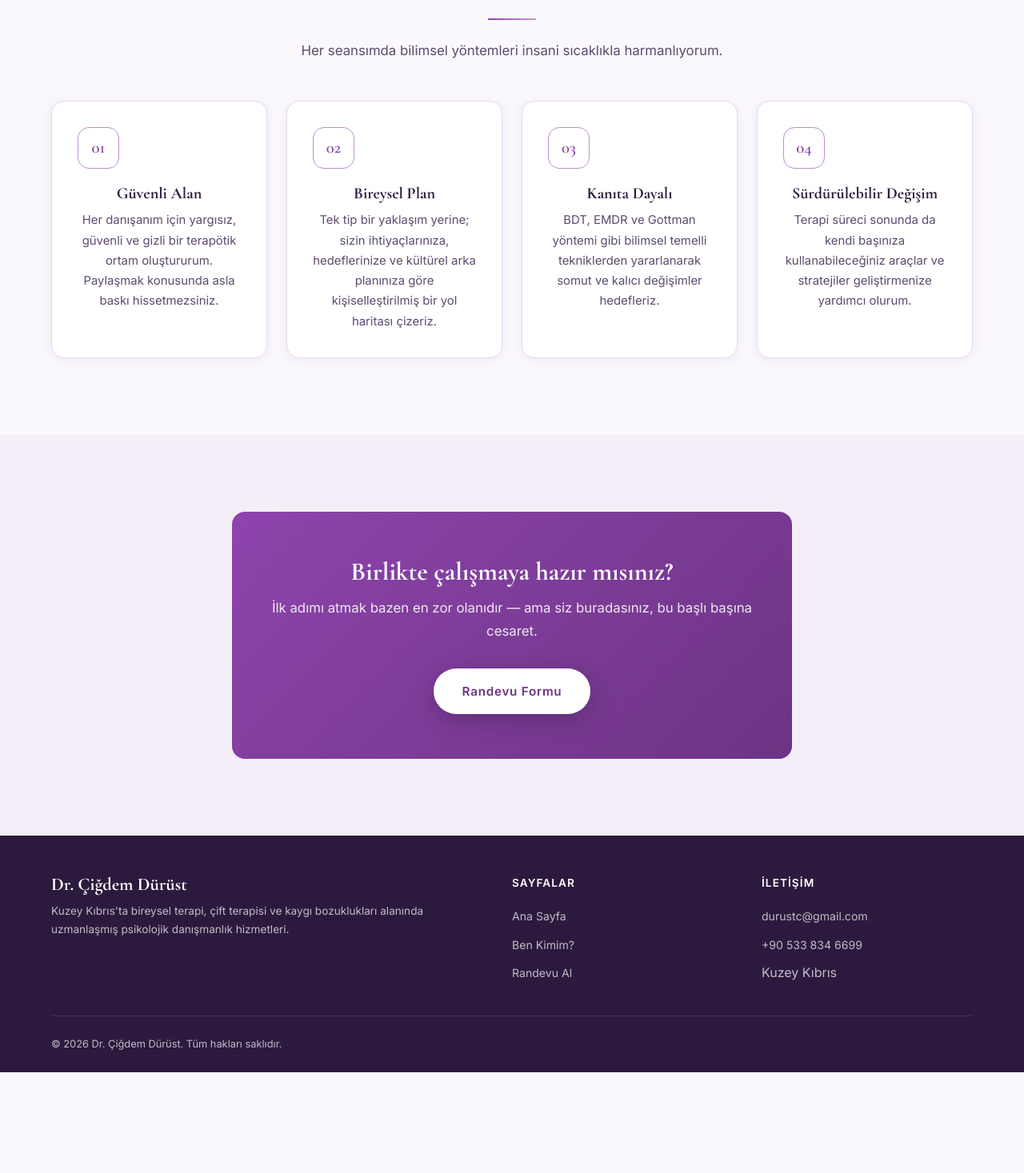
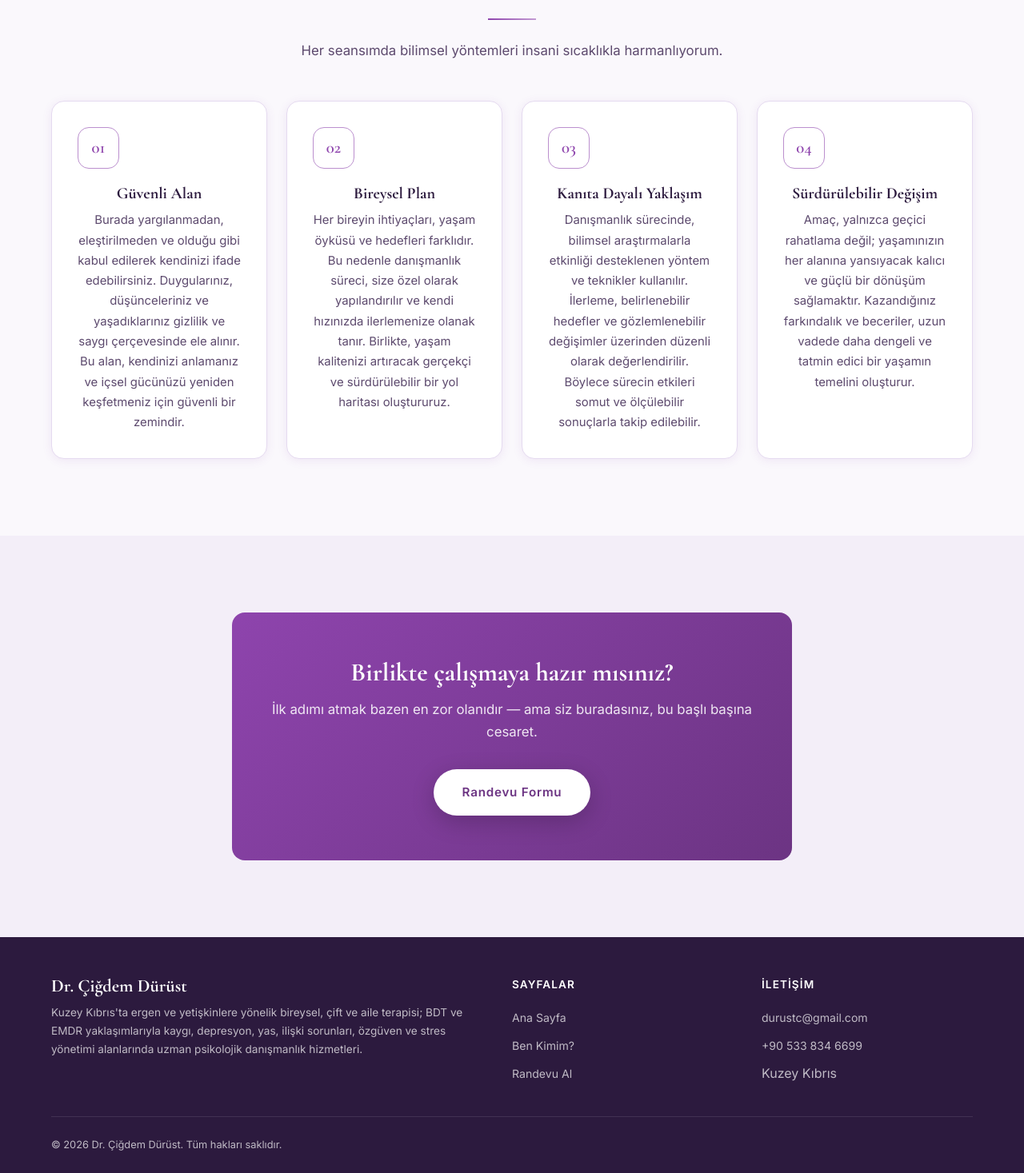
Before and after one commit to tolgaosman/cigdemWebsite, a Next.js app: page /cigdemWebsite/hakkimda in a window 1280 px wide. Shown: the part 2148-3615 px from the top of the page at 80% size. Before the commit the page ends 3489 px from the top, so only its background shows below. Built offline with nearby package versions, Linux system fonts and the light colour scheme.

Commit message:
sel gücümüz

```diff
--- a/src/app/hakkimda/page.tsx
+++ b/src/app/hakkimda/page.tsx
@@ -176,22 +176,22 @@ export default function HakkimdaPage() {
             {
               num: '01',
               title: 'Güvenli Alan',
-              desc: 'Her danışanım için yargısız, güvenli ve gizli bir terapötik ortam oluştururum. Paylaşmak konusunda asla baskı hissetmezsiniz.',
+              desc: 'Burada yargılanmadan, eleştirilmeden ve olduğu gibi kabul edilerek kendinizi ifade edebilirsiniz. Duygularınız, düşünceleriniz ve yaşadıklarınız gizlilik ve saygı çerçevesinde ele alınır. Bu alan, kendinizi anlamanız ve içsel gücünüzü yeniden keşfetmeniz için güvenli bir zemindir.',
             },
             {
               num: '02',
               title: 'Bireysel Plan',
-              desc: 'Tek tip bir yaklaşım yerine; sizin ihtiyaçlarınıza, hedeflerinize ve kültürel arka planınıza göre kişiselleştirilmiş bir yol haritası çizeriz.',
+              desc: 'Her bireyin ihtiyaçları, yaşam öyküsü ve hedefleri farklıdır. Bu nedenle danışmanlık süreci, size özel olarak yapılandırılır ve kendi hızınızda ilerlemenize olanak tanır. Birlikte, yaşam kalitenizi artıracak gerçekçi ve sürdürülebilir bir yol haritası oluştururuz.',
             },
             {
               num: '03',
-              title: 'Kanıta Dayalı',
-              desc: 'BDT, EMDR ve Gottman yöntemi gibi bilimsel temelli tekniklerden yararlanarak somut ve kalıcı değişimler hedefleriz.',
+              title: 'Kanıta Dayalı Yaklaşım',
+              desc: 'Danışmanlık sürecinde, bilimsel araştırmalarla etkinliği desteklenen yöntem ve teknikler kullanılır. İlerleme, belirlenebilir hedefler ve gözlemlenebilir değişimler üzerinden düzenli olarak değerlendirilir. Böylece sürecin etkileri somut ve ölçülebilir sonuçlarla takip edilebilir.',
             },
             {
               num: '04',
               title: 'Sürdürülebilir Değişim',
-              desc: 'Terapi süreci sonunda da kendi başınıza kullanabileceğiniz araçlar ve stratejiler geliştirmenize yardımcı olurum.',
+              desc: 'Amaç, yalnızca geçici rahatlama değil; yaşamınızın her alanına yansıyacak kalıcı ve güçlü bir dönüşüm sağlamaktır. Kazandığınız farkındalık ve beceriler, uzun vadede daha dengeli ve tatmin edici bir yaşamın temelini oluşturur.',
             },
           ].map((item) => (
             <div key={item.num} className="card">
--- a/src/components/Footer.tsx
+++ b/src/components/Footer.tsx
@@ -8,8 +8,9 @@ export default function Footer() {
         <div className="footer-brand">
           <h4>Dr. Çiğdem Dürüst</h4>
           <p>
-            Kuzey Kıbrıs'ta bireysel terapi, çift terapisi ve kaygı bozuklukları
-            alanında uzmanlaşmış psikolojik danışmanlık hizmetleri.
+            Kuzey Kıbrıs'ta ergen ve yetişkinlere yönelik bireysel, çift ve aile terapisi;
+            BDT ve EMDR yaklaşımlarıyla kaygı, depresyon, yas, ilişki sorunları, özgüven ve stres yönetimi
+            alanlarında uzman psikolojik danışmanlık hizmetleri.
           </p>
         </div>
         <div className="footer-col">
```
